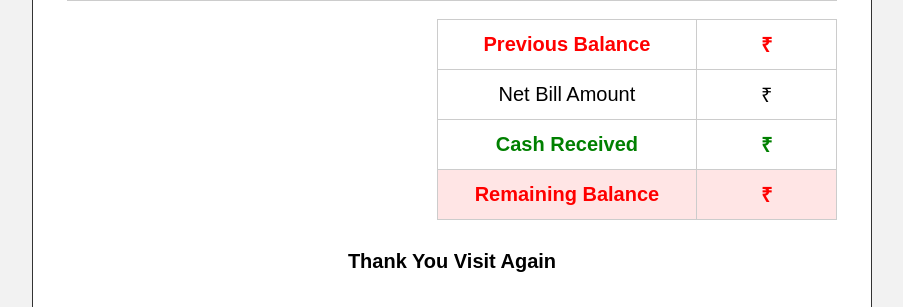
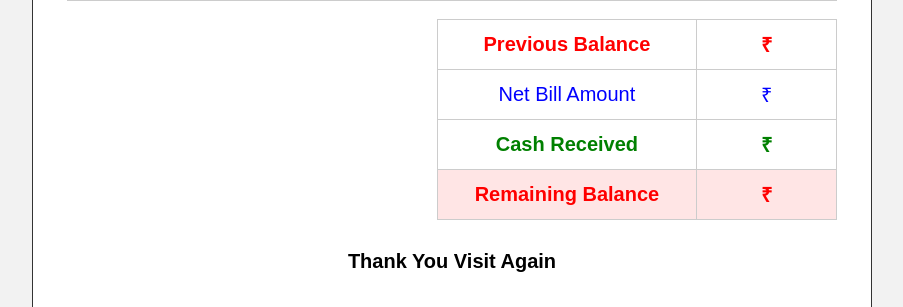
Before and after one commit to kapilraj26/billgenerate, a Flask app: template templates/invoice.html in a window 1280 px wide. Shown: the part 356-663 px from the top of the page, without its empty margins (188-1091 px from the left). Run offline with Flask 3, Linux system fonts and the light colour scheme; the template is opened without the code that fills it, so the values that code supplies are empty; parts of the project's set-up code (start-up, migrations or seed data) failed here and were passed over.

Commit message:
Update invoice.html

```diff
--- a/templates/invoice.html
+++ b/templates/invoice.html
@@ -84,7 +84,7 @@
 
         .customer-name {
             color: red;
-            font-weight: normal;
+            font-weight: bold;
         }
 
         /* PRODUCT TABLE */
@@ -153,7 +153,7 @@
         }
 
         .net-bill td {
-            color: black;
+            color: blue;
             font-weight: normal;
         }
 
```
